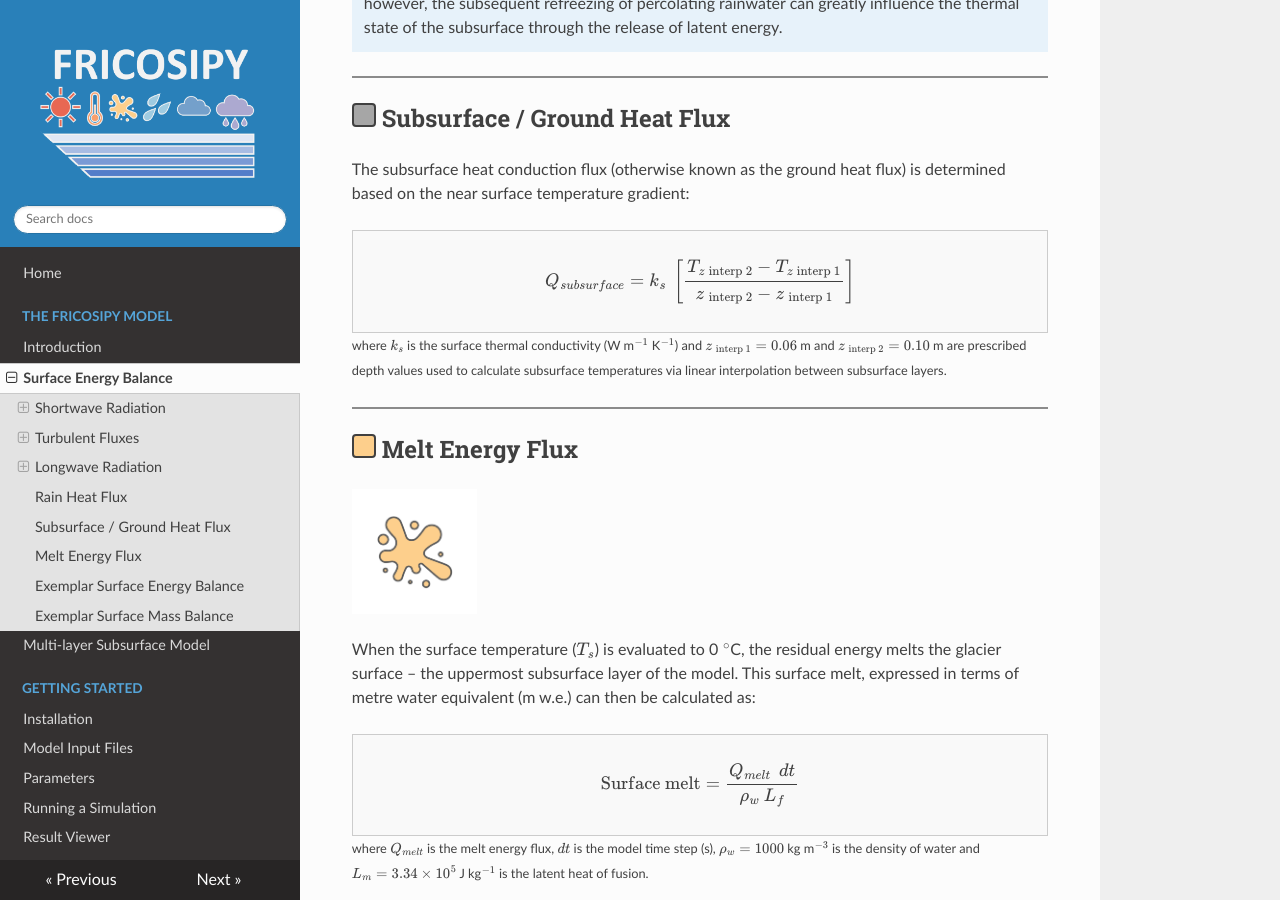
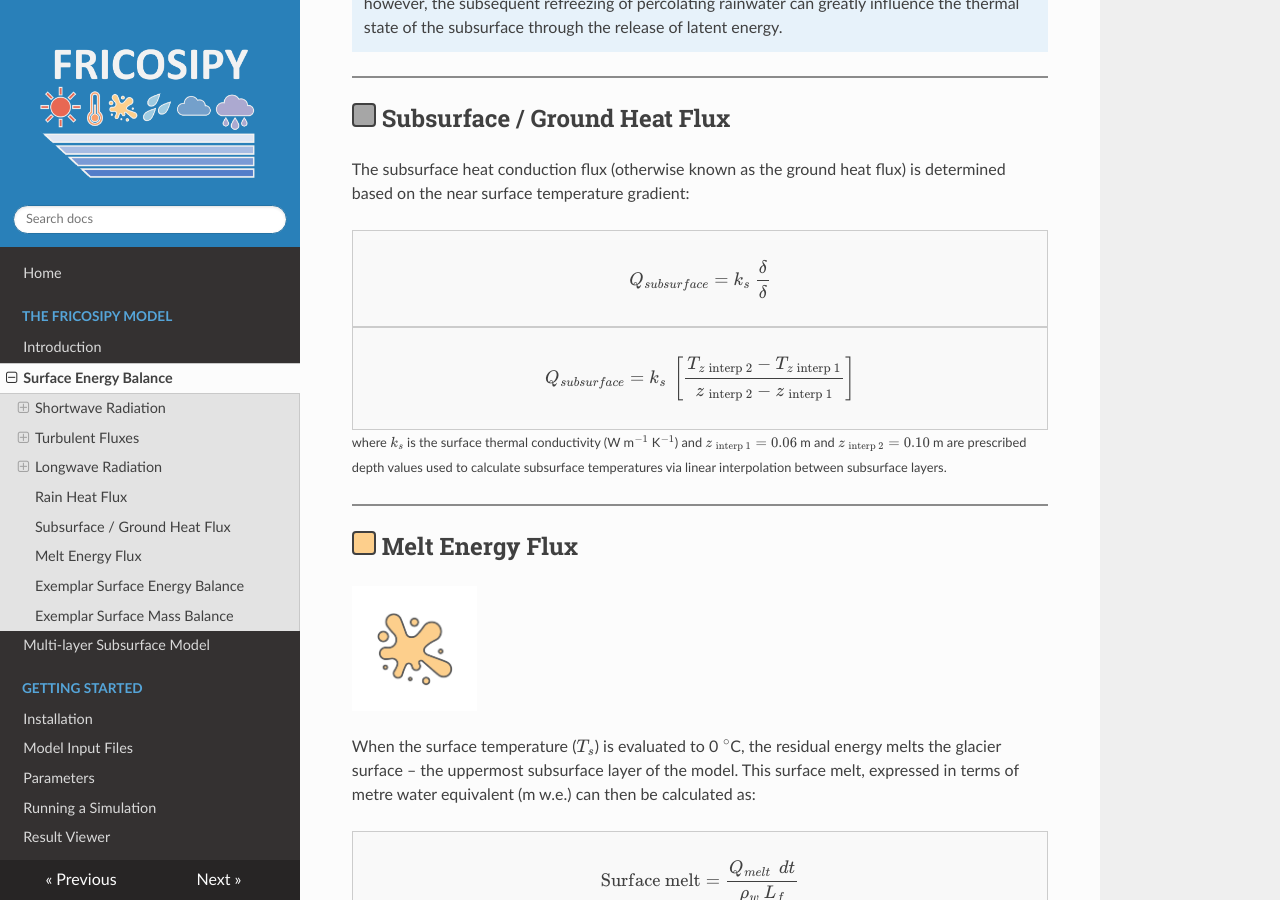
Before and after one commit to MarcusGastaldello/FRICOSIPY, an MkDocs documentation site: the page built from docs/surface_energy_balance.md, in a window 1280 px wide and 900 px high, scrolled down 6149 px. Built offline with MkDocs 1.6.1, drawn with Linux system fonts in a browser that asks for light colours; nearby versions of some CDN libraries.

Commit message:
Enhance subsurface heat conduction section with equations
Added equation for subsurface heat conduction flux and clarified depth values for interpolation.

```diff
--- a/docs/surface_energy_balance.md
+++ b/docs/surface_energy_balance.md
@@ -304,6 +304,16 @@ The subsurface heat conduction flux (otherwise known as the ground heat flux) is
 
 <div style="border:1px solid #ccc; padding:10px; background:#f9f9f9; max-width:100%; overflow-x:auto;">
 $$
+Q_{subsurface} = k_{s} \: \frac{\delta}{\delta}
+$$
+</div>
+
+
+
+
+
+<div style="border:1px solid #ccc; padding:10px; background:#f9f9f9; max-width:100%; overflow-x:auto;">
+$$
 Q_{subsurface} = k_{s} \: \left[ \frac{T_{z\:\text{interp 2}} - T_{z\:\text{interp 1}}}{z_{\:\text{interp 2}} - z_{\:\text{interp 1}}} \right]
 $$
 </div>
```
